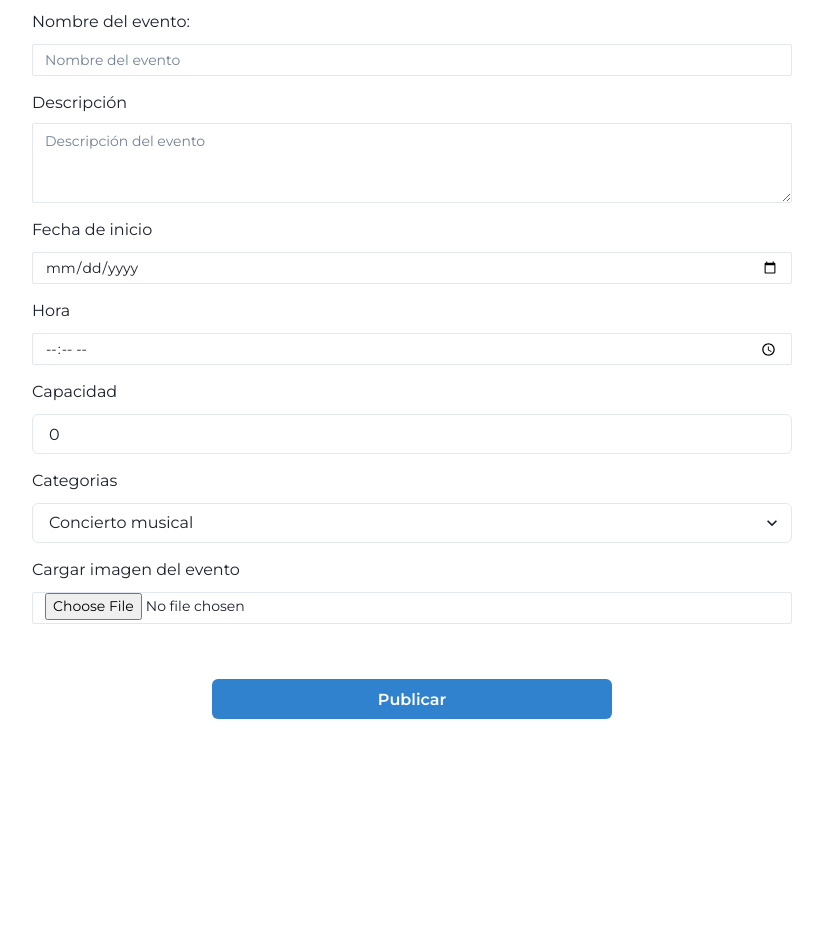
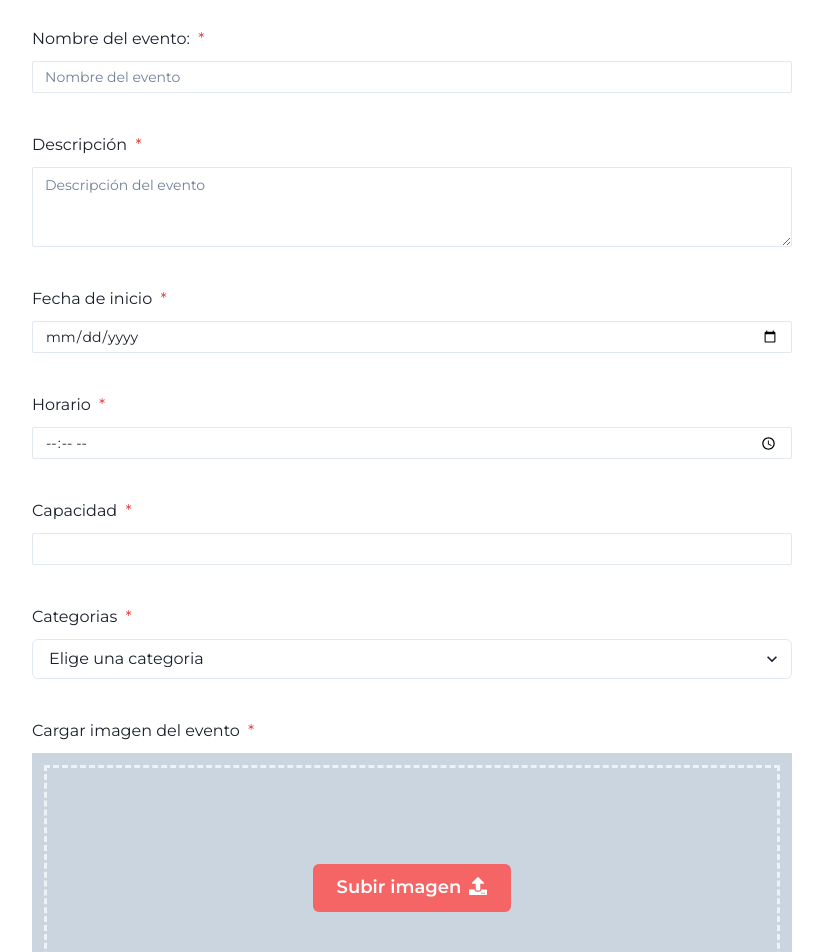
Before and after one commit to LestherGonzalezAguilar/events-aforo-web_front-end, a Next.js app: page /admin/form in a window 1280 px wide. Shown: the part 240-1192 px from the top of the page, without its empty margins (228-1051 px from the left). Before the commit the page ends 1039 px from the top, so only its background shows below. Built offline with nearby package versions, Linux system fonts and the light colour scheme.

Commit message:
feat: change input file, reactor inputs form

```diff
--- a/components/admin/formAdmin/FormCreateEvents.jsx
+++ b/components/admin/formAdmin/FormCreateEvents.jsx
@@ -1,17 +1,19 @@
+import { useState } from "react";
+import { useRouter } from "next/router";
+
 import {
   Box,
-  Button,
   Flex,
   Heading,
   Input,
-  Select,
   Stack,
   Text,
-  Textarea,
   useToast,
 } from "@chakra-ui/react";
-import React from "react";
+import { BsFillCheckCircleFill } from "react-icons/bs";
+
 import { useForm } from "../../../hooks/useForm";
+import { InputCreateEvents } from "./InputCreateEvents";
 
 const initialForm = {
   name: "",
@@ -24,137 +26,134 @@ const initialForm = {
 };
 
 export const FormCreateEvents = () => {
+  const [iserror, setIserror] = useState();
+
   const toast = useToast();
+  const router = useRouter();
 
   const {
     inputImg,
     inputName,
     inputHour,
+    inputDate,
     inputCapacity,
-    inputDate,
     inputDescription,
     inputCategory,
+    formState,
     onInputChange,
-    formState,
     onResetForm,
   } = useForm(initialForm);
 
-  const handleSubmit = () => {
-    console.log(formState);
+  const handleSubmit = (e) => {
+    e.preventDefault();
+    // console.log(formState);
+    toast({
+      title: "Evento Creado",
+      description: "El evento ya fue agregado a nuestra base de datos",
+      status: "success",
+      duration: 2000,
+      isClosable: true,
+    });
     onResetForm();
+    setTimeout(() => {
+      router.push("/admin");
+    }, 2200);
   };
 
   return (
     <Box maxWidth={"800px"} mx="auto" px="5" mb={20}>
       <form onSubmit={handleSubmit}>
-        <Stack spacing="15" flexDirection="column">
+        <Stack spacing="8" flexDirection="column">
           <Heading textAlign="center" mt={20} mb={10}>
             Crea un nuevo evento
           </Heading>
 
-          <Box>
-            <Text mb="10px">Nombre del evento: </Text>
-            <Input
-              name="name"
-              value={inputName}
-              onChange={onInputChange}
-              placeholder="Nombre del evento"
-              size="sm"
-              required
-            />
-          </Box>
+          <InputCreateEvents
+            label={"Nombre del evento:"}
+            inputName={"name"}
+            inputValue={inputName}
+            onInputChange={onInputChange}
+            placeholder={"Nombre del evento"}
+            iserror={iserror}
+          />
 
-          <Box>
-            <Text mb="8px">Descripción</Text>
-            <Textarea
-              name="description"
-              value={inputDescription}
-              onChange={onInputChange}
-              placeholder="Descripción del evento"
-              size="sm"
-            />
-          </Box>
+          <InputCreateEvents
+            label={"Descripción"}
+            inputName={"description"}
+            inputValue={inputDescription}
+            onInputChange={onInputChange}
+            type="Textarea"
+            iserror={iserror}
+            placeholder="Descripción del evento"
+          />
 
-          <Box>
-            <Text mb="10px">Fecha de inicio</Text>
-            <Input
-              name="date"
-              value={inputDate}
-              onChange={onInputChange}
-              type="date"
-              placeholder="Nombre del evento"
-              size="sm"
-            />
-          </Box>
+          <InputCreateEvents
+            label={"Fecha de inicio"}
+            inputName={"date"}
+            inputValue={inputDate}
+            onInputChange={onInputChange}
+            type="date"
+            iserror={iserror}
+          />
 
-          <Box>
-            <Text mb="10px">Hora</Text>
-            <Input
-              name="hour"
-              value={inputHour}
-              onChange={onInputChange}
-              type="time"
-              placeholder="Nombre del evento"
-              size="sm"
-            />
-          </Box>
+          <InputCreateEvents
+            label={"Horario"}
+            inputName={"hour"}
+            inputValue={inputHour}
+            onInputChange={onInputChange}
+            type="time"
+            iserror={iserror}
+          />
 
-          <Box>
-            <Text mb="10px">Capacidad </Text>
-            <Input
-              name="capacity"
-              value={inputCapacity}
-              defaultValue={0}
-              onChange={onInputChange}
-              type="number"
-            />
-          </Box>
+          <InputCreateEvents
+            label={"Capacidad"}
+            inputName={"capacity"}
+            inputValue={inputCapacity}
+            onInputChange={onInputChange}
+            type="number"
+            iserror={iserror}
+          />
 
-          <Box>
-            <Text mb="10px">Categorias</Text>
-            <Select
-              name="category"
-              value={inputCategory}
-              onChange={onInputChange}
-            >
-              <option value="Concierto musical">Concierto musical</option>
-              <option value="Conferencia">Conferencia</option>
-              <option value="Moda y belleza">Moda y belleza</option>
-              <option value="Tecnologías">Tecnologías</option>
-            </Select>
-          </Box>
+          <InputCreateEvents
+            label={"Categorias"}
+            inputName={"category"}
+            inputValue={inputCategory}
+            onInputChange={onInputChange}
+            type="Select"
+            iserror={iserror}
+          />
 
-          <Box>
-            <Text mb="10px">Cargar imagen del evento</Text>
-            <Input
-              name="img"
-              value={inputImg}
-              onChange={onInputChange}
-              placeholder="Nombre del evento"
-              size="sm"
-              type="file"
-            />
-          </Box>
+          <InputCreateEvents
+            label={"Cargar imagen del evento"}
+            inputName={"img"}
+            inputValue={inputImg}
+            onInputChange={onInputChange}
+            type="file"
+            iserror={iserror}
+            placeholder="Nombre del evento"
+          />
+          {formState.img !== "" && (
+            <Flex alignItems={"center"} justifyContent={"center"}>
+              <Box mb={1} mr={2}>
+                <Text color={"green"} fontSize={"xl"}>
+                  <BsFillCheckCircleFill />
+                </Text>
+              </Box>
+
+              <Text textAlign={"center"}>{formState.img} </Text>
+            </Flex>
+          )}
 
           <Flex justifyContent="center">
             <Box mt={10}>
-              <Button
+              <Input
+                type="submit"
                 width={{ base: "200px", lg: "400px" }}
-                colorScheme="blue"
-                onClick={() => {
-                  handleSubmit();
-                  toast({
-                    title: "Evento Creado",
-                    description:
-                      "El evento ya fue agregado a nuestra base de datos",
-                    status: "success",
-                    duration: 3000,
-                    isClosable: true,
-                  });
-                }}
-              >
-                Publicar
-              </Button>
+                onSubmit={handleSubmit}
+                value="Publicar"
+                backgroundColor={"blue.600"}
+                color="white"
+              />
             </Box>
           </Flex>
         </Stack>
--- /dev/null
+++ b/components/admin/formAdmin/InputCreateEvents.jsx
@@ -0,0 +1,112 @@
+import {
+  Box,
+  Button,
+  Flex,
+  FormControl,
+  FormErrorMessage,
+  FormHelperText,
+  FormLabel,
+  Input,
+  Select,
+  Textarea,
+} from "@chakra-ui/react";
+import { FaUpload } from "react-icons/fa";
+
+export const InputCreateEvents = ({
+  label,
+  inputName,
+  inputValue,
+  onInputChange,
+  placeholder = "",
+  type = "text",
+  defaultValue = "",
+  iserror,
+}) => {
+  return (
+    // <FormControl  isInvalid={iserror}>
+    <FormControl isRequired isInvalid={iserror}>
+      <FormLabel mb="10px">{label} </FormLabel>
+
+      {type === "Textarea" ? (
+        <Textarea
+          name={inputName}
+          value={inputValue}
+          onChange={onInputChange}
+          placeholder={placeholder}
+          size="sm"
+        />
+      ) : type === "Select" ? (
+        <Select
+          name="category"
+          value={inputValue}
+          onChange={onInputChange}
+          defaultValue={null}
+        >
+          <option value="">Elige una categoria</option>
+          <option value="Concierto musical">Concierto musical</option>
+          <option value="Conferencia">Conferencia</option>
+          <option value="Moda y belleza">Moda y belleza</option>
+          <option value="Tecnologías">Tecnologías</option>
+        </Select>
+      ) : type === "file" ? (
+        <Box
+          p={"3"}
+          backgroundColor={"gray.300"}
+          _hover={{ backgroundColor: "gray.400", opacity: 0.95 }}
+          transition="all 0.25s ease-out"
+        >
+          <Box
+            py={"24"}
+            height="100%"
+            width="100%"
+            borderWidth={3}
+            borderColor={"gray.100"}
+            borderStyle={"dashed"}
+          >
+            <Flex justifyContent="center">
+              <Button backgroundColor="red.400" size="lg" color={"white"}>
+                Subir imagen
+                <Box ml={2} mb={1}>
+                  <FaUpload />
+                </Box>
+              </Button>
+              <Input
+                name={inputName}
+                value={inputValue}
+                onChange={onInputChange}
+                placeholder={placeholder}
+                size="sm"
+                type="file"
+                accept="image/png,image/jpeg"
+                height="100%"
+                width="100%"
+                position="absolute"
+                top="0"
+                left="0"
+                opacity="0"
+                aria-hidden="false"
+                style={{ cursor: "pointer" }}
+              />
+            </Flex>
+          </Box>
+        </Box>
+      ) : (
+        <Input
+          name={inputName}
+          value={inputValue}
+          onChange={onInputChange}
+          placeholder={placeholder}
+          size="sm"
+          type={type}
+          defaultValue={defaultValue}
+        />
+      )}
+
+      {!iserror ? (
+        <FormHelperText></FormHelperText>
+      ) : (
+        <FormErrorMessage>El {label} es requerido</FormErrorMessage>
+      )}
+    </FormControl>
+  );
+};
```
